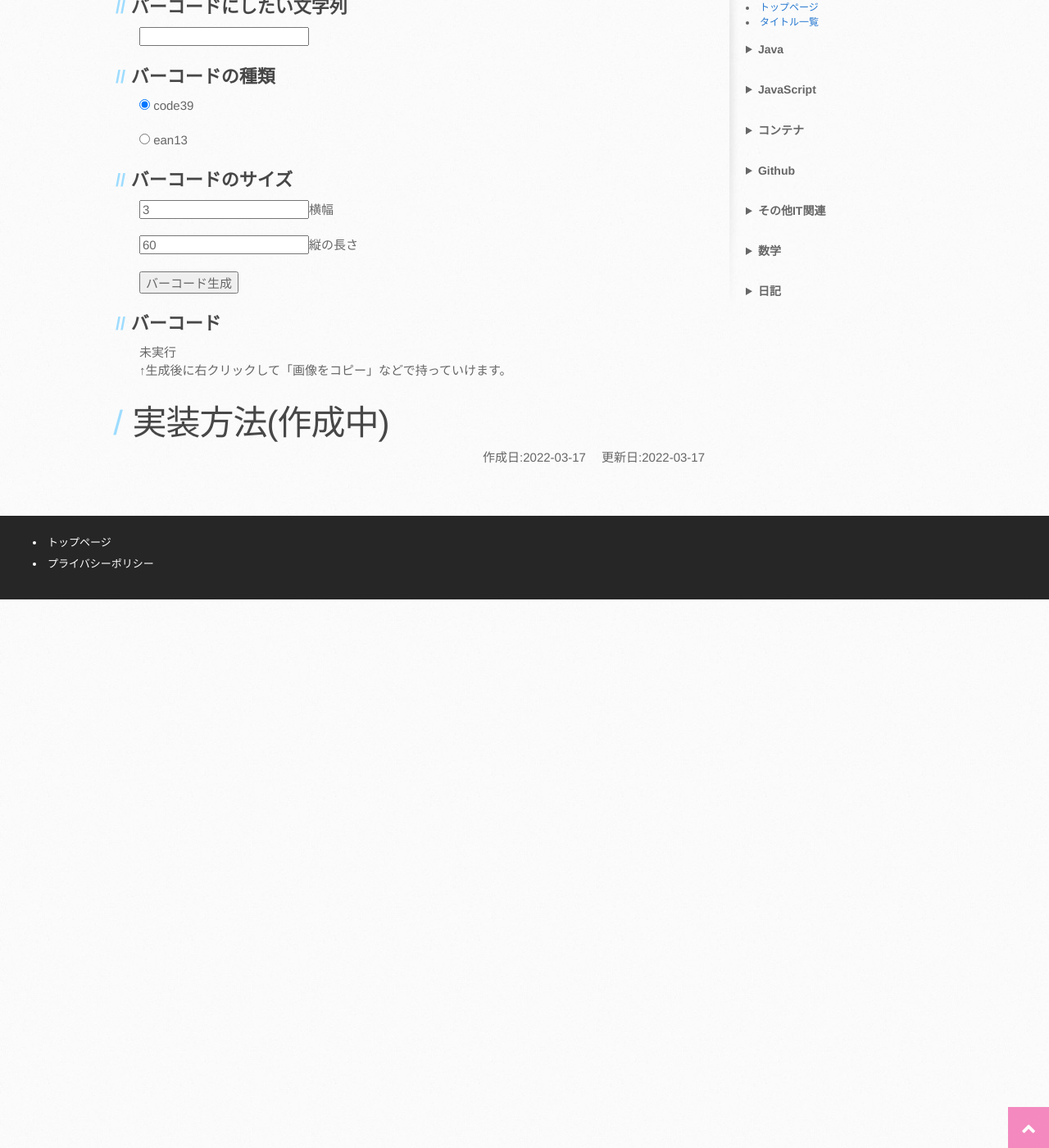
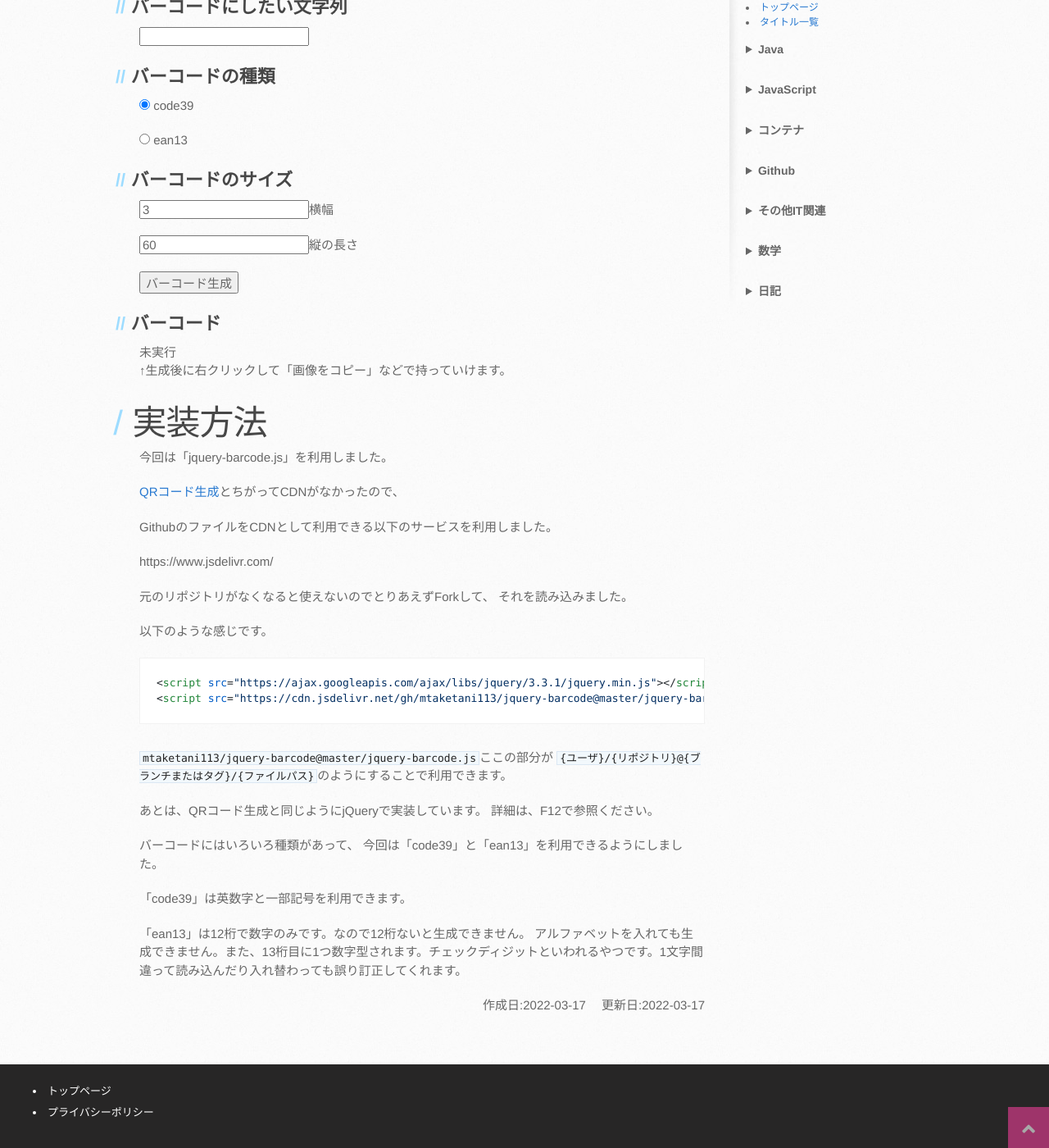
Before and after one commit to mtaketani113/mtaketani113.github.io, a Jekyll site: the page built from it/javascript/javascriptBarcode.md, in a window 1280 px wide and 1400 px high, scrolled down 406 px. Shown: the whole window at 82% size. Built offline with Jekyll 4.4.1, drawn with Linux system fonts in a browser that asks for light colours; nearby versions of some CDN libraries; comment, search, counter and statistics services are not loaded; the repository's description, which GitHub fills in, is left out.

Commit message:
説明文追加

````diff
--- a/it/javascript/javascriptBarcode.md
+++ b/it/javascript/javascriptBarcode.md
@@ -60,4 +60,36 @@ Javascriptを使ってバーコードを作成するサービスです。
 
 ↑生成後に右クリックして「画像をコピー」などで持っていけます。
 
-# 実装方法(作成中)
+# 実装方法
+
+今回は「jquery-barcode.js」を利用しました。
+
+[QRコード生成](/it/javascript/javascriptQRCode.html)とちがってCDNがなかったので、
+
+GithubのファイルをCDNとして利用できる以下のサービスを利用しました。
+
+https://www.jsdelivr.com/
+
+元のリポジトリがなくなると使えないのでとりあえずForkして、
+それを読み込みました。
+
+以下のような感じです。
+
+```Html
+<script src="https://ajax.googleapis.com/ajax/libs/jquery/3.3.1/jquery.min.js"></script>
+<script src="https://cdn.jsdelivr.net/gh/mtaketani113/jquery-barcode@master/jquery-barcode.js"></script>
+```
+
+`mtaketani113/jquery-barcode@master/jquery-barcode.js`ここの部分が
+`{ユーザ}/{リポジトリ}@{ブランチまたはタグ}/{ファイルパス}`のようにすることで利用できます。
+
+あとは、QRコード生成と同じようにjQueryで実装しています。
+詳細は、F12で参照ください。
+
+バーコードにはいろいろ種類があって、
+今回は「code39」と「ean13」を利用できるようにしました。
+
+「code39」は英数字と一部記号を利用できます。
+
+「ean13」は12桁で数字のみです。なので12桁ないと生成できません。
+アルファベットを入れても生成できません。また、13桁目に1つ数字型されます。チェックディジットといわれるやつです。1文字間違って読み込んだり入れ替わっても誤り訂正してくれます。
````
